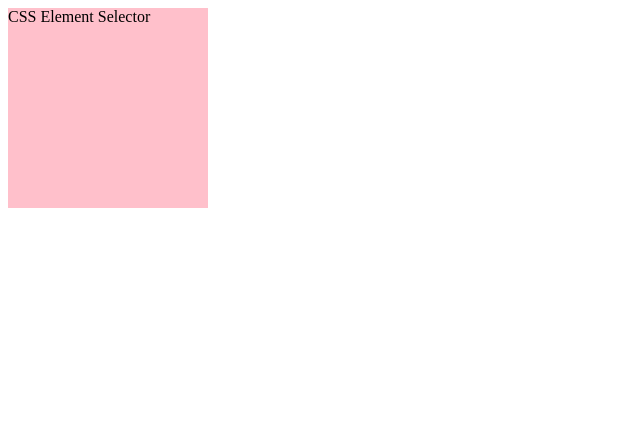
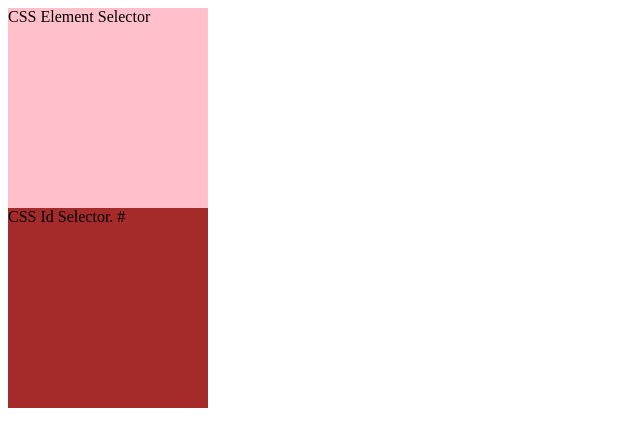
Before and after one commit to aayushi1306/css-selector-2, a plain HTML site: page index.html in a window 1280 px wide. Shown: the whole page, without its empty margins (0-640 px from the left). Drawn offline with Linux system fonts and the light colour scheme.

Commit message:
Id Selector

```diff
--- a/index.html
+++ b/index.html
@@ -10,10 +10,17 @@
             width: 200px;
             height: 200px;
             background-color: pink;
-        }
+            }
+            span#a1{
+                display: block;
+                width: 200px;
+                height: 200px;
+                background: brown;
+            }
         </style>
     </head>
     <body>
         <div>CSS Element Selector</div>
+        <span id="a1"> CSS Id Selector.  #</span>
     </body>
 </html>
```
